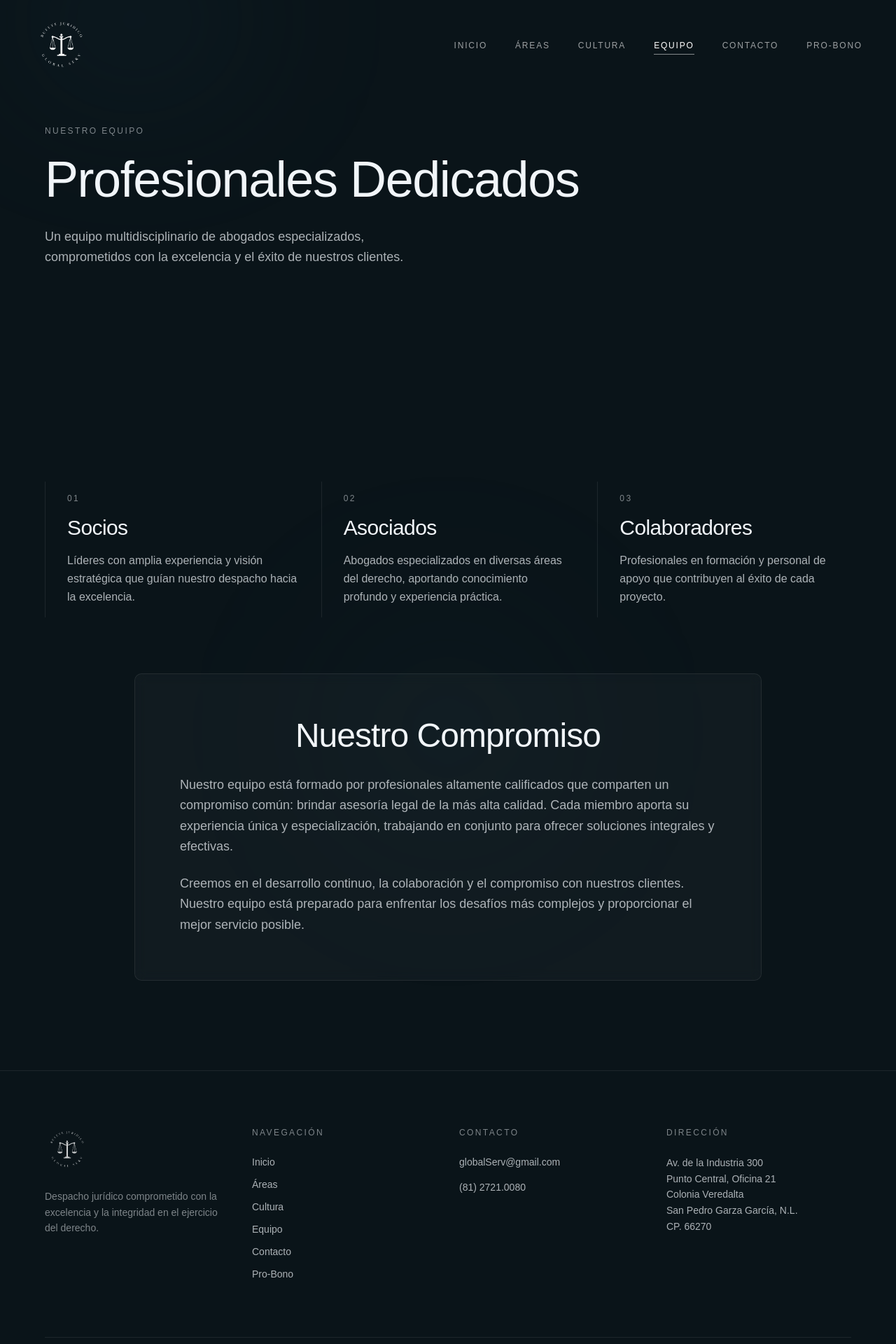
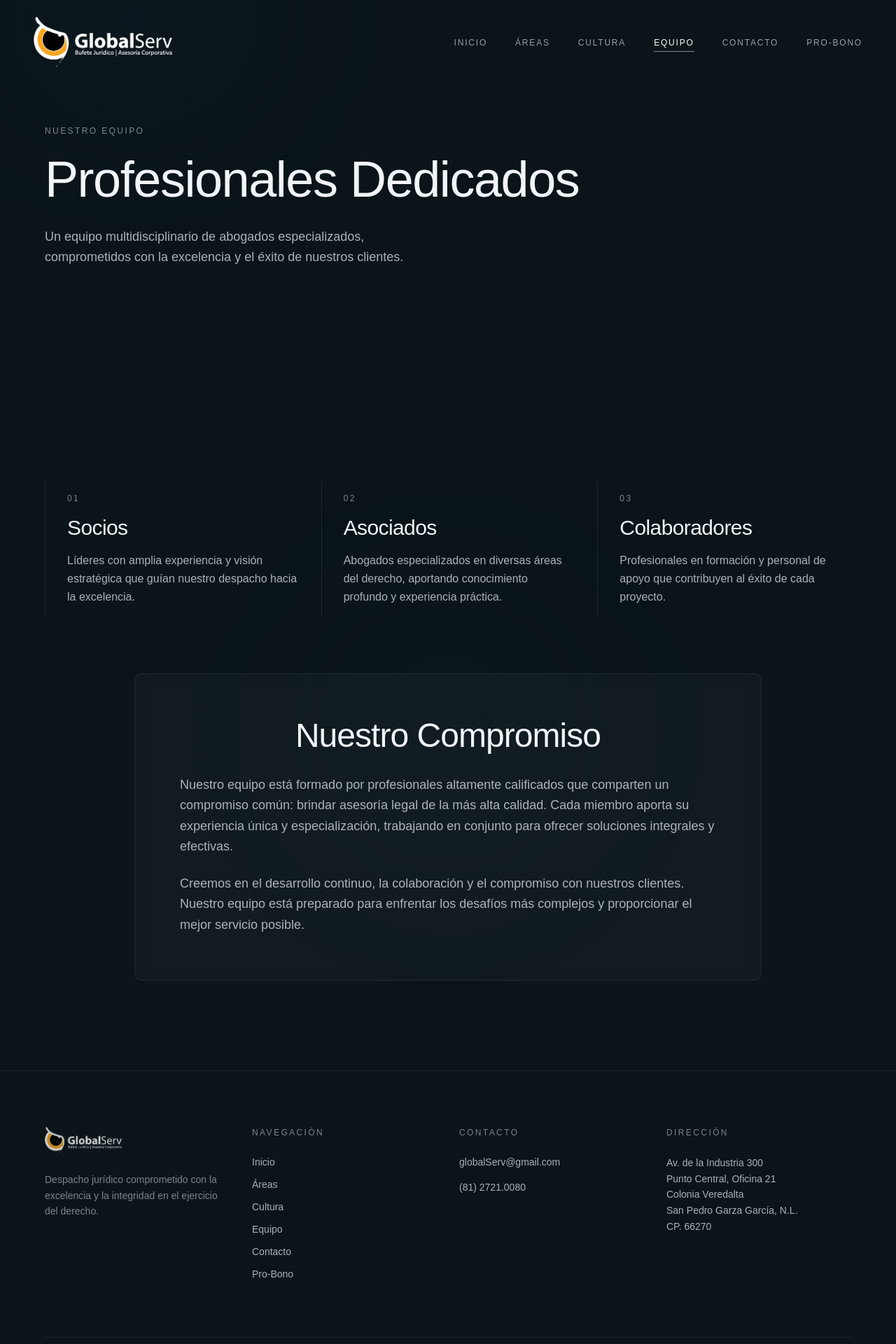
Before and after one commit to ALDRICHCODE45/bdpweb, a Next.js app: page /equipo in a window 1280 px wide. Shown: the top 1920 px of the page at 70% size. Built offline with nearby package versions, Linux system fonts and the light colour scheme; a web font is replaced by a local one.

Commit message:
feat: reemplazo logo del sitio por GlobalLogo
- Recortado whitespace transparente del WebP (2000x2000 -> 1832x665)
- Navbar y Footer ahora controlan el logo por alto (h-* w-auto) por ser un asset panoramico
- Navbar: h-16 mobile, h-[72px] desktop
- Footer: h-10

```diff
--- a/src/app/components/Footer.tsx
+++ b/src/app/components/Footer.tsx
@@ -32,11 +32,11 @@ export const Footer = () => {
             >
               <Link href="/">
                 <Image
-                  src="/logos/LogoDef.png"
-                  width={80}
-                  height={80}
+                  src="/logos/GlobalLogo.webp"
+                  width={1832}
+                  height={665}
                   alt="GlobalServ"
-                  className="w-16 h-auto mb-6 opacity-80 hover:opacity-100 transition-opacity"
+                  className="h-10 w-auto mb-6 opacity-80 hover:opacity-100 transition-opacity"
                 />
               </Link>
               <p className="text-sm text-[var(--gs-text-muted)] leading-relaxed max-w-xs">
--- a/src/app/components/Navbar.tsx
+++ b/src/app/components/Navbar.tsx
@@ -54,11 +54,11 @@ export const Navbar = () => {
             transition={{ duration: 0.2 }}
           >
             <Image
-              src="/logos/LogoDef.png"
-              width={100}
-              height={100}
+              src="/logos/GlobalLogo.webp"
+              width={1832}
+              height={665}
               alt="GlobalServ"
-              className="w-16 h-auto md:w-20"
+              className="h-16 w-auto md:h-[72px]"
               priority
             />
           </motion.div>
```
Also changed, not shown: public/logos/GlobalLogo.webp (added).
